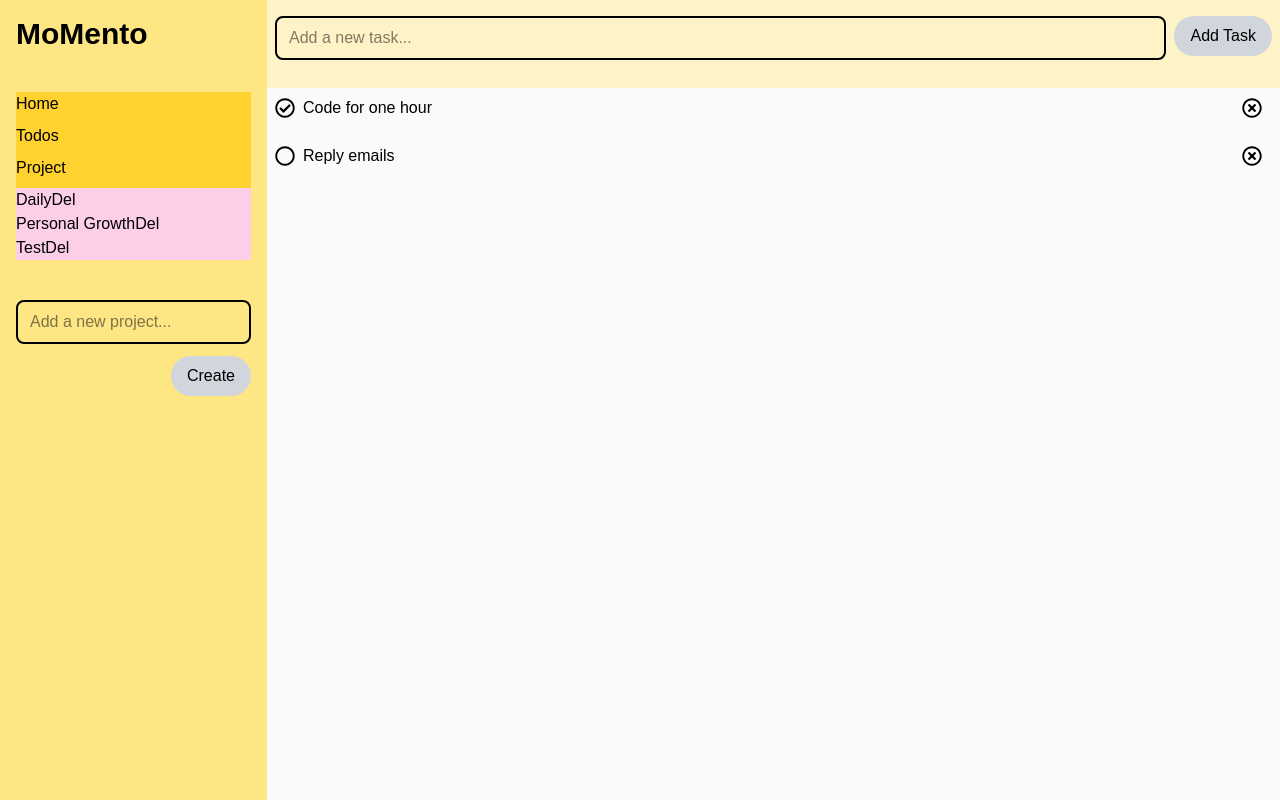
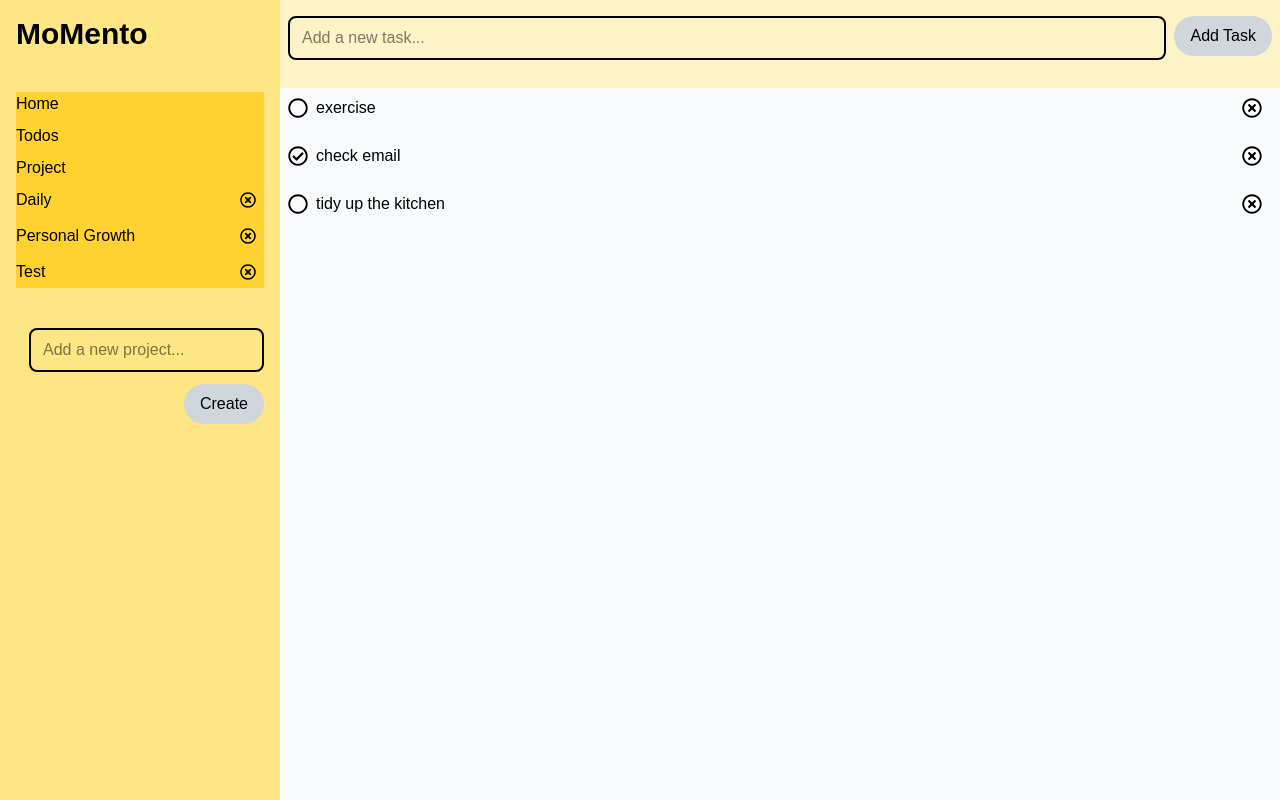
Before and after one commit to MayKhine/momento, a React (Vite) app: page /todos in a window 1280 px wide. Built offline with nearby package versions, Linux system fonts and the light colour scheme.

Commit message:
added todos

```diff
--- a/src/components/SideBar.tsx
+++ b/src/components/SideBar.tsx
@@ -4,6 +4,7 @@ import { useState } from "react"
 import { useProjects } from "../hooks/useProjects"
 import type { ProjectType } from "../types"
 import { v4 as uuidv4 } from "uuid"
+import { FaRegTimesCircle } from "react-icons/fa"
 
 export const SideBar = () => {
   const [newProject, setNewProject] = useState({
@@ -29,29 +30,33 @@ export const SideBar = () => {
   console.log("projects; ", projects)
 
   return (
-    <div className="flex flex-col gap-10 min-w-50 min-h-screen bg-amber-200 p-4">
+    <div className="flex flex-col gap-10 min-w-70 max-w-70 min-h-screen bg-amber-200 p-4">
       <h1 className="font-bold text-3xl">
         <Link to="/">MoMento</Link>
       </h1>
-      <nav className=" flex gap-2 flex-col bg-amber-300">
+      <nav className="flex gap-2 flex-col bg-amber-300">
         <Link to="/">Home</Link>
         <Link to="/todos">Todos</Link>
         <Link to="/projects/:projectid">Project</Link>
-        <div className="bg-pink-200 flex flex-col">
+        <div className="flex flex-col gap-2">
           {projects.map((project: ProjectType) => {
             return (
-              <div key={project.id}>
-                <Link key={project.id} to="/projects/${project.title}">
+              <div key={project.id} className="flex justify-between">
+                <Link
+                  className="wrap-anywhere"
+                  key={project.id}
+                  to="/projects/${project.title}"
+                >
                   {project.title}
                 </Link>
                 <button
+                  className="p-2 pt-1 self-start"
                   onClick={() => {
-                    console.log("delete project", project.title)
                     deleteProject(project.id)
                   }}
                 >
-                  Del
-                </button>{" "}
+                  <FaRegTimesCircle />
+                </button>
               </div>
             )
           })}
@@ -65,7 +70,7 @@ export const SideBar = () => {
             onChange={(e) => {
               setNewProject((prev) => ({ ...prev, title: e.target.value }))
             }}
-            // onKeyDown={(e) => e.key === "Enter" && addProject()}
+            onKeyDown={(e) => e.key === "Enter" && addNewProject()}
             placeholder="Add a new project..."
             className="px-3 py-2 border-2 rounded-lg"
           />
@@ -77,12 +82,7 @@ export const SideBar = () => {
                     )} */}
           </div>
         </div>
-        <ActionButton
-          text="Create"
-          onClick={() => {
-            addNewProject()
-          }}
-        />
+        <ActionButton text="Create" onClick={addNewProject} />
       </div>
     </div>
   )
--- /dev/null
+++ b/src/data/defaultTodos.ts
@@ -0,0 +1,17 @@
+export const defaultTodos = [
+  {
+    id: "default-1",
+    title: "exercise",
+    done: false,
+  },
+  {
+    id: "default-2",
+    title: "check email",
+    done: true,
+  },
+  {
+    id: "default-3",
+    title: "tidy up the kitchen",
+    done: false,
+  },
+]
--- /dev/null
+++ b/src/hooks/useTodos.ts
@@ -0,0 +1,56 @@
+import { useState } from "react"
+import { defaultTodos } from "../data/defaultTodos"
+import type { TodoType } from "../types"
+const STORAGE_KEY = "momento_todos"
+
+export const useTodos = () => {
+  const [todos, setTodos] = useState(() => {
+    try {
+      const stored = localStorage.getItem(STORAGE_KEY)
+      if (stored) return JSON.parse(stored)
+    } catch (e) {
+      console.warn("Failed to parse stored todos:", e)
+    }
+    return defaultTodos
+  })
+
+  const addTodo = (newTodo: TodoType) => {
+    console.log("In hook: add todo")
+    if (newTodo.title.length == 0) {
+      console.log("Todo title is empty")
+      return
+    }
+    setTodos((prev: Array<TodoType>) => [...prev, newTodo])
+
+    localStorage.setItem(STORAGE_KEY, JSON.stringify([...todos, newTodo]))
+
+    console.log("added the new todo")
+  }
+
+  const toggleTodo = (id: string) => {
+    setTodos((prev: Array<TodoType>) =>
+      prev.map((todo: TodoType) =>
+        todo.id === id ? { ...todo, done: !todo.done } : todo
+      )
+    )
+    localStorage.setItem(
+      STORAGE_KEY,
+      JSON.stringify(
+        todos.map((todo: TodoType) =>
+          todo.id === id ? { ...todo, done: !todo.done } : todo
+        )
+      )
+    )
+  }
+  const deleteTodo = (id: string) => {
+    console.log("delete todo: ", id)
+    setTodos((prev: Array<TodoType>) => prev.filter((todo) => todo.id !== id))
+    localStorage.setItem(
+      STORAGE_KEY,
+      JSON.stringify(todos.filter((todo: TodoType) => todo.id !== id))
+    )
+    console.log("deleted the  todo")
+  }
+
+  return { todos, addTodo, deleteTodo, toggleTodo }
+}
--- a/src/pages/TodoPage.tsx
+++ b/src/pages/TodoPage.tsx
@@ -4,73 +4,28 @@ import type { TodoType } from "../types"
 import { ActionButton } from "../components/ActionButton"
 import { SideBar } from "../components/SideBar"
 import { Todo } from "../components/Todo"
-const STORAGE_KEY = "momento_todo_list"
+import { useTodos } from "../hooks/useTodos"
 
-// type TodoPageProps = {
-//   todoListDefault: Array<TodoType>
-// }
 export const TodoPage = () => {
-  const todoListDefault: Array<TodoType> = [
-    {
-      id: uuidv4(),
-      title: "Code for one hour",
-      done: true,
-    },
-    {
-      id: uuidv4(),
-      title: "Reply emails",
-      done: false,
-    },
-  ]
-  const [todoList, setTodoList] = useState(() => {
-    try {
-      const stored = localStorage.getItem(STORAGE_KEY)
-      if (stored) return JSON.parse(stored)
-    } catch (e) {
-      console.warn("Failed to parse stored todos:", e)
-    }
-    return todoListDefault
-  })
-
-  useEffect(() => {
-    try {
-      localStorage.setItem(STORAGE_KEY, JSON.stringify(todoList))
-    } catch (e) {
-      console.error("Failed to save todos:", e)
-    }
-  }, [todoList])
-
+  const { todos, addTodo, deleteTodo, toggleTodo } = useTodos()
   const [newTodo, setNewTodo] = useState("")
   const [newTodoError, setNewTodoError] = useState(false)
 
-  const addTask = () => {
+  // const toggleTask = (id: string) => {
+  //   setTodoList((prev: Array<TodoType>) =>
+  //     prev.map((todo: TodoType) =>
+  //       todo.id === id ? { ...todo, done: !todo.done } : todo
+  //     )
+  //   )
+  // }
+
+  const addNewTodo = () => {
     if (newTodo.length == 0) {
-      setNewTodoError(true)
+      console.log(" no todo . len 0")
       return
     }
-    setTodoList((prev: Array<TodoType>) => [
-      ...prev,
-      {
-        id: uuidv4(),
-        title: newTodo.trim(),
-        done: false,
-      },
-    ])
+    addTodo({ id: uuidv4(), title: newTodo, done: false })
     setNewTodo("")
-  }
-
-  const toggleTask = (id: string) => {
-    setTodoList((prev: Array<TodoType>) =>
-      prev.map((todo: TodoType) =>
-        todo.id === id ? { ...todo, done: !todo.done } : todo
-      )
-    )
-  }
-
-  const deleteTask = (id: string) => {
-    setTodoList((prev: Array<TodoType>) =>
-      prev.filter((todo) => todo.id !== id)
-    )
   }
 
   return (
@@ -85,7 +40,7 @@ export const TodoPage = () => {
                 setNewTodoError(false)
                 setNewTodo(e.target.value)
               }}
-              onKeyDown={(e) => e.key === "Enter" && addTask()}
+              onKeyDown={(e) => e.key === "Enter" && addNewTodo()}
               placeholder="Add a new task..."
               className="flex-1 px-3 py-2 border-2 rounded-lg"
             />
@@ -97,17 +52,19 @@ export const TodoPage = () => {
               )}
             </div>
           </div>
-          <ActionButton text="Add Task" onClick={addTask} />
+          <ActionButton text="Add Task" onClick={addNewTodo} />
         </div>
 
         <div className="flex-col">
-          {todoList.map((todo: TodoType, index: number) => {
+          {todos.map((todo: TodoType, index: number) => {
             return (
               <Todo
                 key={index}
                 todo={todo}
-                onToggle={toggleTask}
-                onDelete={deleteTask}
+                onToggle={toggleTodo}
+                onDelete={() => {
+                  deleteTodo(todo.id)
+                }}
               />
             )
           })}
```
